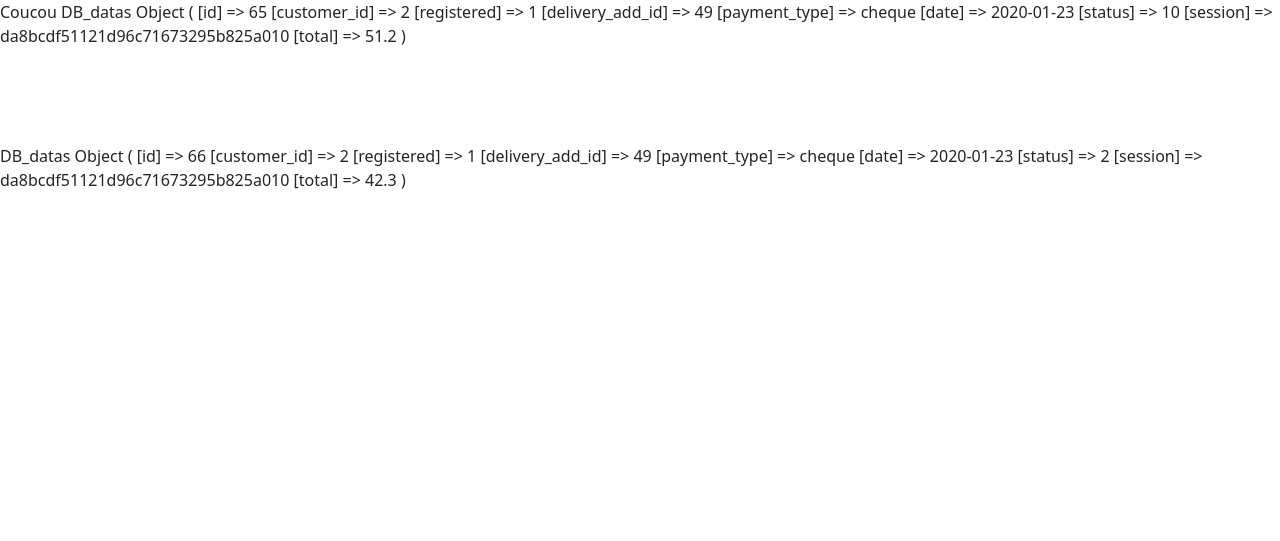
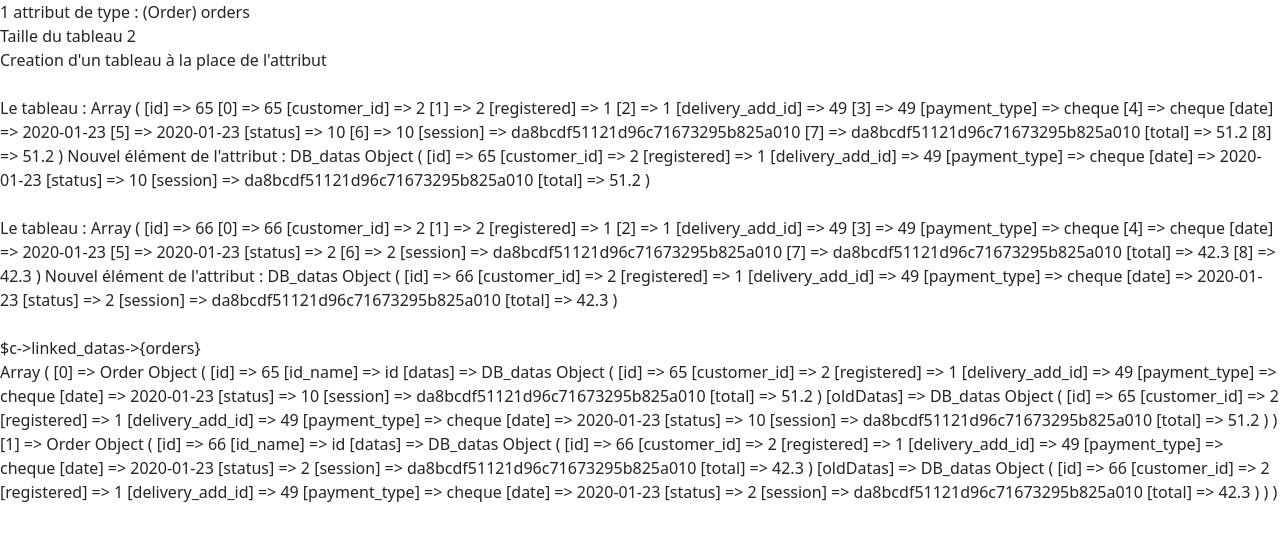
Before and after one commit to Les-Techos/Shopify, a PHP site: page / in a window 1280 px wide. Shown: the top 541 px of the page. Run offline with PHP 8.4, Linux system fonts and the light colour scheme; data comes from the database, SQL or seed files in the repository.

Commit message:
Metastasis with customer in index

```diff
--- a/models/Customer.php
+++ b/models/Customer.php
@@ -1,9 +1,16 @@
 <?php
     include_once('User.php');
+    include_once('Order.php');
 
     class Customer extends User{
+        public static $data_table = 'customers';
+
         public function __construct($id_p= -1){
-            self::$data_table = 'customers';
+            $this->linked_datas_infos = (new class extends DB_linked_datas_infos{
+                public Order $orders;
+                //public string $orders_idcol = "customer_id";
+            });
+
             parent::__construct($id_p);
         }
     }
--- a/models/DB_Object.php
+++ b/models/DB_Object.php
@@ -9,9 +9,11 @@ include_once('bd.php');
 abstract class DB_Object
 {
   public $id = '0'; // Id
-  public static $data_table = ' '; // Table name
+  //public static $data_table = ' '; // Table name
   public $id_name = 'id'; // Name of column "id"
   public DB_datas $datas, $oldDatas; // datas related to the Table (modified and last get from DB)
+  public DB_linked_datas_infos $linked_datas_info;
+  public DB_linked_datas $linked_datas;
 
   /**
    * Constructor
@@ -118,6 +120,10 @@ class DB_datas
 {
 }
 
+class DB_linked_datas_infos
+{
+}
+
 class DB_linked_datas
 {
 }
--- a/models/Order.php
+++ b/models/Order.php
@@ -2,8 +2,9 @@
 include_once("DB_Object.php");
 
 class Order extends DB_Object{
+    public static $data_table = 'orders';
+
     public function __construct($id_p= -1){
-        self::$data_table = 'orders';
         parent::__construct($id_p);
     }
 }
--- a/models/bd.php
+++ b/models/bd.php
@@ -68,6 +68,7 @@ function getDatasLike($table, &$res,  ...$VALUES)
 {
     try {
         $query = "SELECT * FROM " . $table . constructConditionsFilter(...$VALUES);
+        //print($query);
         $result = $GLOBALS['conn']->query($query);
         $res  = $result->fetchAll();
         if($res == null) return false;
--- a/public/index.php
+++ b/public/index.php
@@ -10,27 +10,49 @@
 </head>
 
 <body>
-    Coucou
     <?php
         include_once("../models/Customer.php");
         include_once("../models/Seller.php");
         include_once("../models/Order.php");
-        $c = new Customer();
-        $c->id = 2; $c->get_data();
-       // print(strval($c) . "<br>");
+        $c = new Customer(2);
 
-        $a = new Seller(1);
-        //print(strval($a) . "\n");
+        ///START METASTASIS
+        /*
+            Changement : $c -> $this
+                "custumer_id" ->
+        */
 
-        $o = new Order(63);
-        //print(strval($o) . "\n");
+        $reflector = new ReflectionClass($c->linked_datas_infos); //Get properties from linked datas
+        $c->linked_datas = (new class extends DB_linked_datas{}); //Create an instance of the future res attributes
 
-        $res = array();
-        Order::get_data_array($res, "customer_id", "2");
-        foreach($res as $tuple){
-            print_r(strval($tuple));
-            print("<br><br><br><br><br>");
+        foreach($reflector->getProperties() as $property) { //For each property of customer
+            $type = $property->getType()->getName(); //Get class name of da property
+            $attribut_name = $property->getName(); //Get the attribute name of $property
+            $refl = new ReflectionClass($type); //Create a reflection class associated to the property
+
+            print("1 attribut de type : ($type) $attribut_name  <br>");
+
+            getDatasLike(($type)::$data_table, $buff, ["customer_id", $c->id]); //Get name of data_table ($type)::$data_table where "customer_id" = $c->id
+
+            $nb_elem = count($buff); // Get the number of element from sql result
+            print("Taille du tableau " . $nb_elem . "<br>");
+
+            $c->linked_datas->{$attribut_name} = array();
+
+            print("Creation d'un tableau à la place de l'attribut <br> <br>");
+            foreach($buff as $tuple){
+                print("Le tableau : "); print_r($tuple);
+                $o = $refl->newInstanceArgs([$tuple["id"]]);  //Create an instance of da property
+                print("Nouvel élément de l'attribut : " . strval($o) . " <br> <br>");
+                $c->linked_datas->{$attribut_name}[] = $o;
+            }
         }
+
+        ///END METASTASIS
+
+        print_r('$c->linked_datas->{'.$attribut_name.'} <br>');
+        print_r($c->linked_datas->{$attribut_name});
+
 
     ?>
 </body>
```
Also changed, not shown: public/index-DESKTOP-FHCJNUL.php (added, +38 -0 lines).
